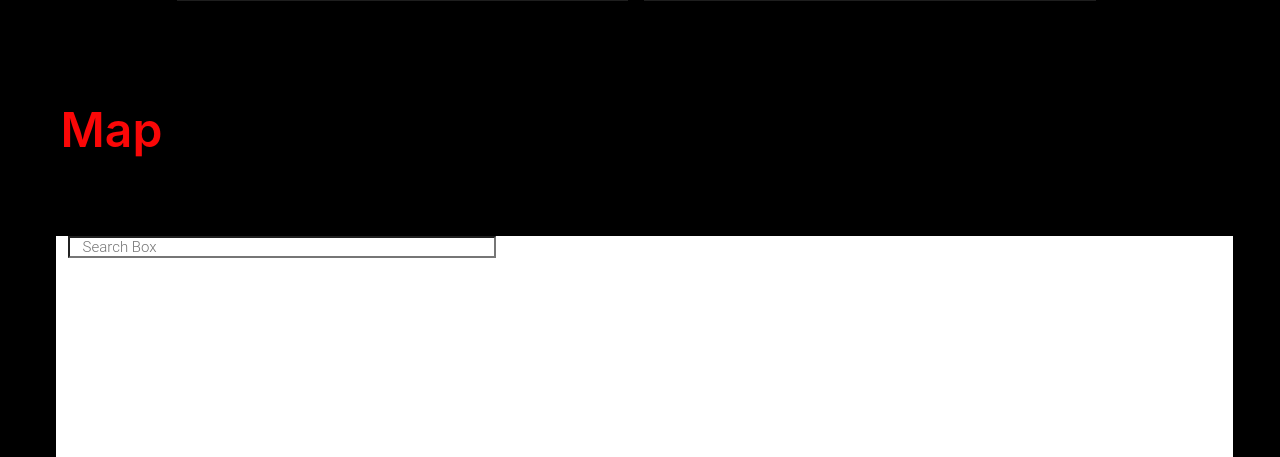
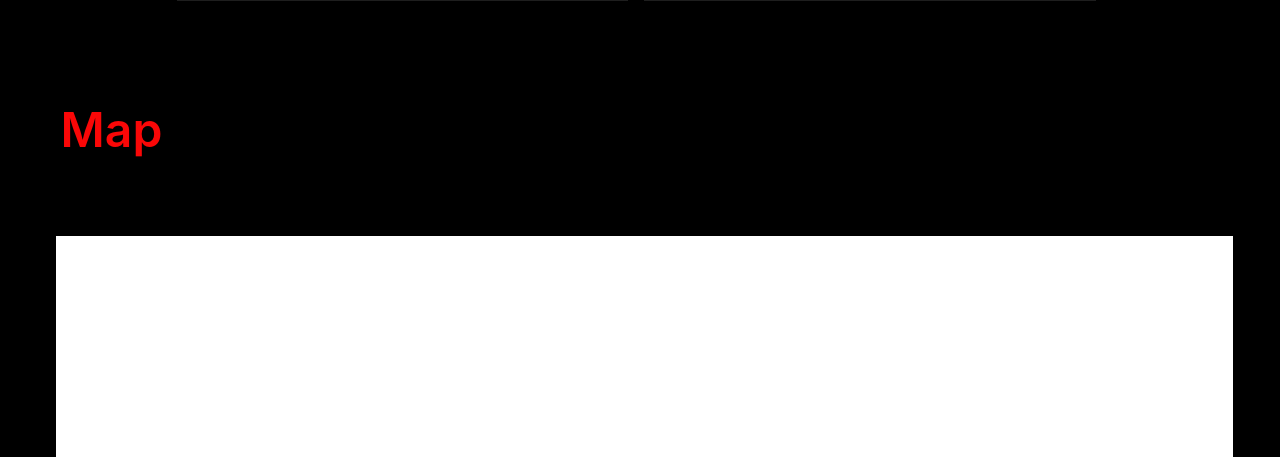
Before and after one commit to The-Hexa-Decimators/Esc, a Django app: page / in a window 1280 px wide. Shown: the part 1458-1915 px from the top of the page. Run offline with Django 4.2, Linux system fonts and the light colour scheme; some libraries are stand-ins or nearby versions.

Commit message:
remove sections

```diff
--- a/helloWorld/helloWorldApp/templates/CS4800.html
+++ b/helloWorld/helloWorldApp/templates/CS4800.html
@@ -26,7 +26,7 @@
   <body class="flex-column">
     <main class="cs4800 main">
       <div class="item">
-        <!-- ======= section1 ======= -->
+
         <section class="section1__section1">
           <div class="section1__flexCol">
             <div class="section1__flexCol1">
@@ -105,37 +105,28 @@
             </div>
           </div>
         </section>
-        <!-- ======= End section1 ======= -->
+
 
       </div>
       <div class="item">
-        <!-- ======= section2 ======= -->
+
         <section class="section2__section2">
           <div class="section2__flexCol">
             <h1 class="section2__hero_title1">Map</h1>
             <div class="section2__group">
               <div class="section2__group1">
                 <div class="section2__rect3">
-                  <input
-                  id="pac-input"
-                  class="controls"
-                  type="text"
-                  placeholder="Search Box"/>
-                  <div id="map"></div>
-                  <script
-                    src="https://maps.googleapis.com/maps/api/js?key=AIzaSyAT_a0hRM9mZrOyvgZEfddibNAUTyoJDoo&callback=initAutocomplete&libraries=places&v=weekly"
-                    defer
-                  ></script>
+
                 </div>
               </div>
             </div>
           </div>
         </section>
-        <!-- ======= End section2 ======= -->
+
 
       </div>
       <div class="item">
-        <!-- ======= section3 ======= -->
+
         <section class="section3__section3">
           <div class="section3__flexCol">
             <div class="section3__flexRow">
@@ -196,13 +187,13 @@
             </div>
           </div>
         </section>
-        <!-- ======= End section3 ======= -->
+
 
       </div>
       <div class="item">
-        <!-- ======= section4 ======= -->
+
         <section class="section4__section4"><div class="section4__rect4"></div></section>
-        <!-- ======= End section4 ======= -->
+
 
       </div>
     </main>
```
